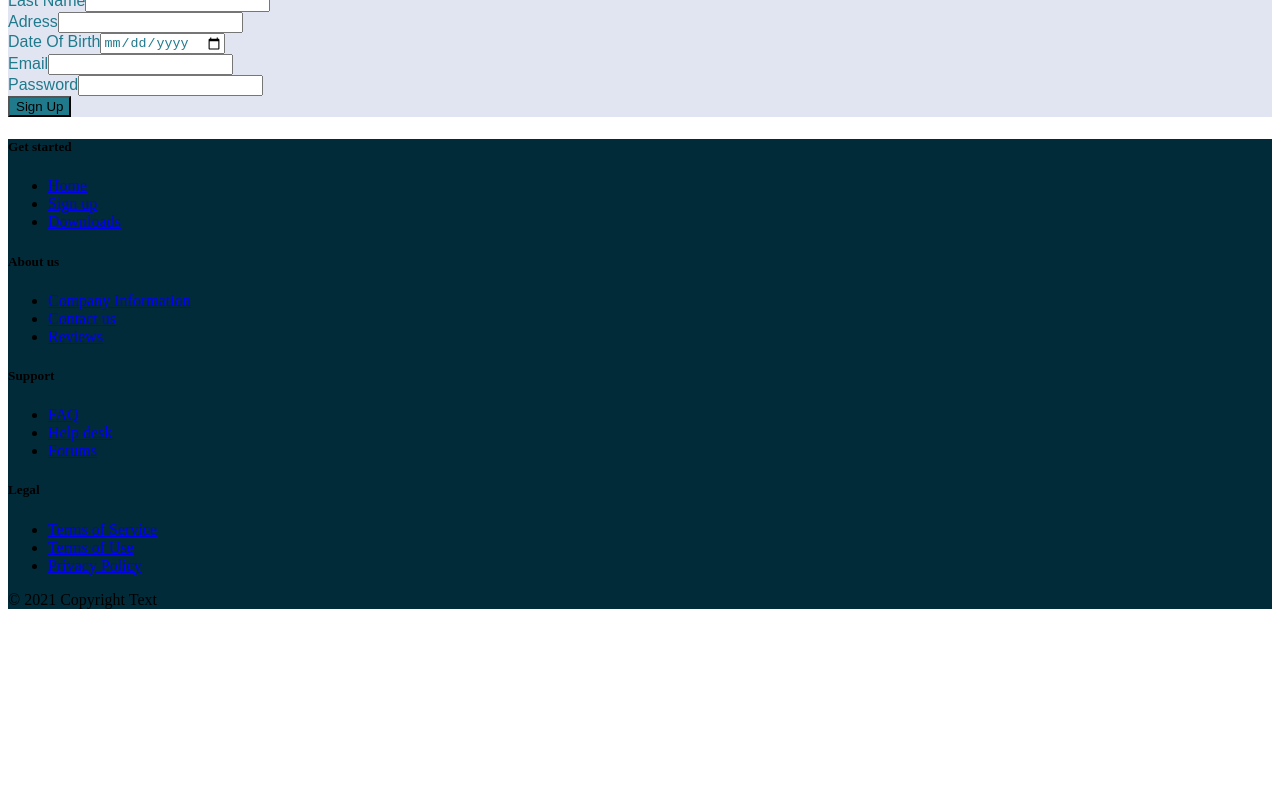
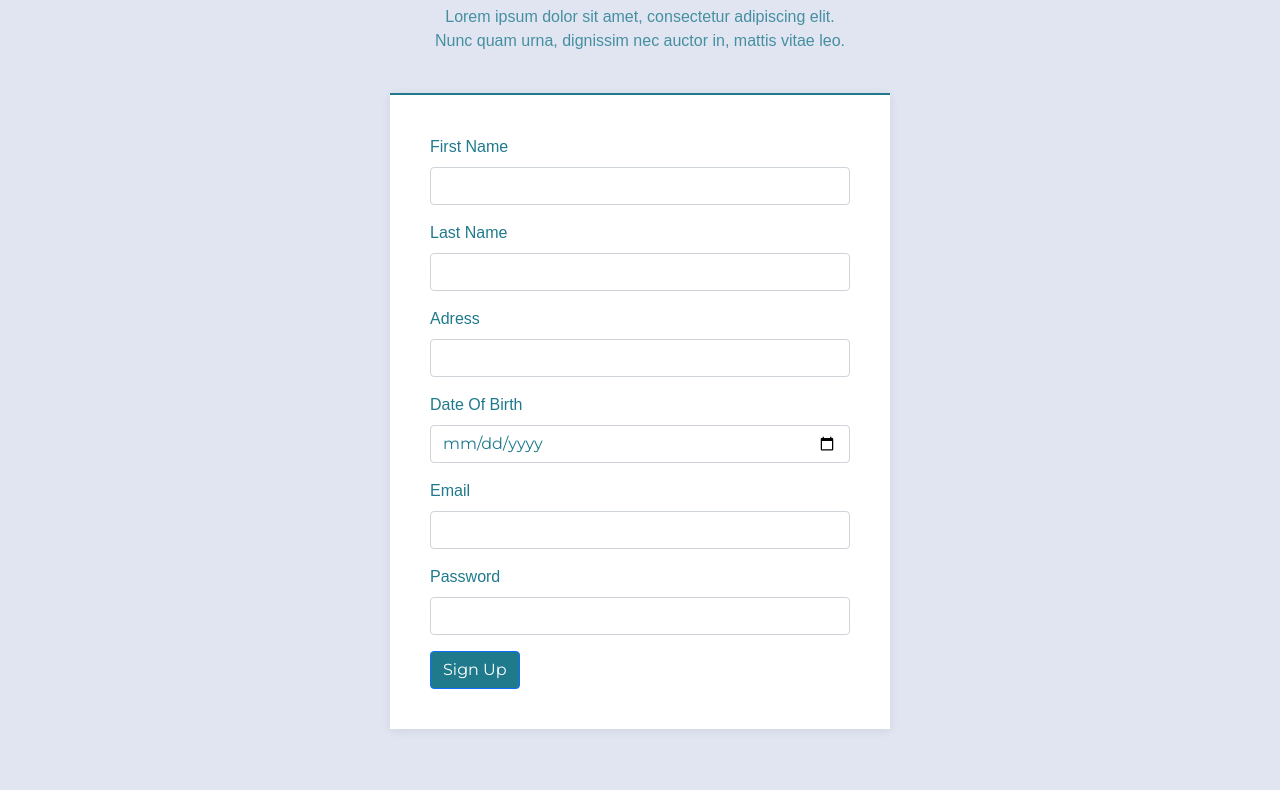
Before and after one commit to GabrielCote1999/teamEvent, a plain HTML site: page app/template/registration.html in a window 1280 px wide. Shown: the part 213-1003 px from the top of the page. Before the commit the page ends 838 px from the top, so only its background shows below. Drawn offline with nearby package versions, Linux system fonts and the light colour scheme; some packages are replaced by stand-ins of ours; files that its build step writes are made by us from their sources; the site is published under a folder, as on GitHub Pages, so addresses that start at the root find nothing; a script that the page names is missing; a web font is replaced by a local one.

Commit message:
Added the reg page and changed css/js path in html file

```diff
--- a/app/template/registration.html
+++ b/app/template/registration.html
@@ -5,12 +5,12 @@
     <meta charset="utf-8">
     <meta name="viewport" content="width=device-width, initial-scale=1.0, shrink-to-fit=no">
     <title>Register - Brand</title>
-    <link rel="stylesheet" href="/assets/bootstrap/css/bootstrap.min.css">
+    <link rel="stylesheet" href="./static/bootstrap/css/bootstrap.min.css">
     <link rel="stylesheet" href="https://fonts.googleapis.com/css?family=Montserrat:400,400i,700,700i,600,600i">
     <link rel="stylesheet" href="https://fonts.googleapis.com/css?family=Allerta&amp;display=swap">
     <link rel="stylesheet" href="https://cdnjs.cloudflare.com/ajax/libs/simple-line-icons/2.4.1/css/simple-line-icons.min.css">
     <link rel="stylesheet" href="https://cdnjs.cloudflare.com/ajax/libs/baguettebox.js/1.10.0/baguetteBox.min.css">
-    <link rel="stylesheet" href="/assets/css/styles.min.css">
+    <link rel="stylesheet" href="./static/css/styles.min.css">
 </head>
 
 <body>
@@ -85,7 +85,7 @@
     </footer>
     <script src="https://cdn.jsdelivr.net/npm/bootstrap@5.1.3/dist/js/bootstrap.bundle.min.js"></script>
     <script src="https://cdnjs.cloudflare.com/ajax/libs/baguettebox.js/1.10.0/baguetteBox.min.js"></script>
-    <script src="/assets/js/script.min.js"></script>
+    <script src="./static/js/script.min.js"></script>
 </body>
 
 </html>
```
Also changed, not shown: 1 other file.
